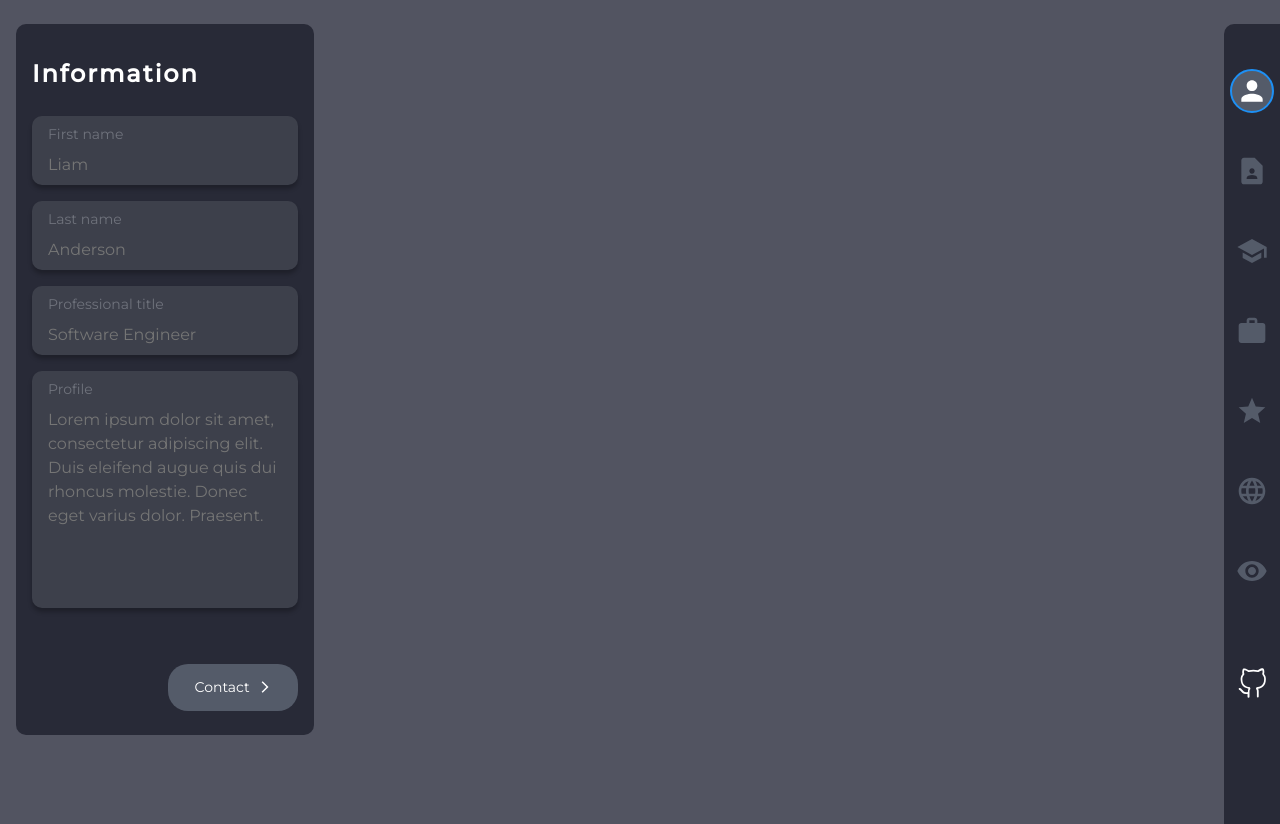
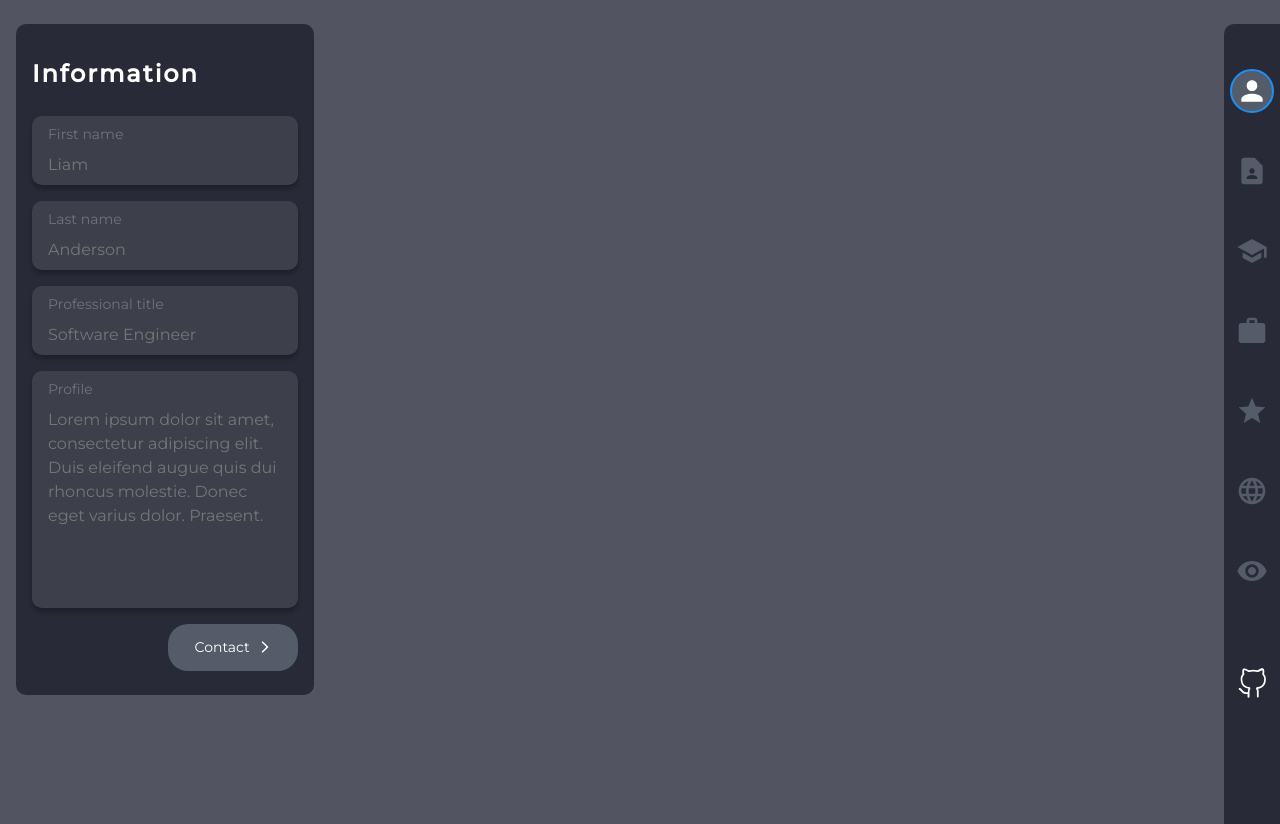
Before and after one commit to LPRegen/resume-builder, a React (Create React App) app: page / in a window 1280 px wide. Built offline with nearby package versions, Linux system fonts and the light colour scheme.

Commit message:
Add conditional styling depending on properties.

```diff
--- a/src/components/Card/Wrapper.jsx
+++ b/src/components/Card/Wrapper.jsx
@@ -4,13 +4,35 @@ import styled from 'styled-components';
 export default class Wrapper extends Component {
   render() {
     return (
-      <StyledDiv primary={this.props.primary}>{this.props.children}</StyledDiv>
+      <StyledDiv wrapperType={this.props.wrapperType}>
+        {this.props.children}
+      </StyledDiv>
     );
   }
 }
 
 const StyledDiv = styled.div`
   display: flex;
-  justify-content: space-between;
-  margin-top: ${(props) => (props.primary ? '2.5rem' : '1.5rem')};
+  justify-content: ${(props) => {
+    switch (props.wrapperType) {
+      case 'primary':
+        return 'space-between';
+      case 'terciary':
+        return 'space-evenly';
+      default:
+        return '';
+    }
+  }};
+  margin-top: ${(props) => {
+    switch (props.wrapperType) {
+      case 'primary':
+        return '2.5rem';
+      case 'secondary':
+        return '1.5rem';
+      case 'terciary':
+        return '1rem';
+      default:
+        return '';
+    }
+  }};
 `;
```
